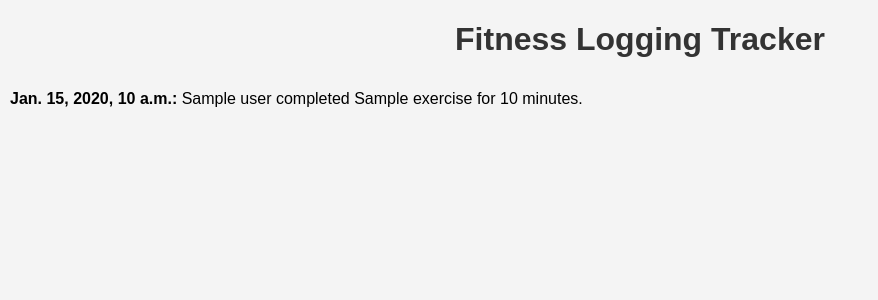
After one commit to dbanerji/Fitness-Tracker, a Django app: template templates/workout_management/workout_view.html in a window 1280 px wide. The commit adds this page. Shown: the top 300 px of the page, without its empty margins (0-878 px from the left). Run offline with Django 3.2, Linux system fonts and the light colour scheme; the template is opened without the code that fills it: most values are stand-ins (such as "Sample title", 1, 10 or a date in 2020).

```diff
--- /dev/null
+++ b/templates/workout_management/workout_view.html
@@ -0,0 +1,29 @@
+{% extends "user_authentication/base.html" %}
+
+{% load static %}
+
+{% block css %}
+    <link rel="stylesheet" href="{% static 'css/fitness_home.css' %}">
+{% endblock %}
+
+{% block title %}
+    Fitness Logging Tracker - Home
+{% endblock %}
+
+{% block heading %}
+    Fitness Logging Tracker
+{% endblock %}
+
+{% block content %}
+<ul class="workouts">
+    {% for workout in workouts %}
+    <li>
+        <strong>{{ workout.date}}:</strong>
+
+        {{ workout.user }} completed {{ workout.exercise }} for {{ workout.duration_minutes }} minutes.
+    </li>
+
+    {% endfor %}
+</ul>
+</div>
+{% endblock %}
--- a/user_authentication/views.py
+++ b/user_authentication/views.py
@@ -45,7 +45,8 @@ def login_user(request):
 
         else:
             messages.error(request,'Invalid credentials')
-    else:
-        form = LoginForm()
+    elif request.method == 'GET':
+        if request.user.is_authenticated:
+            return redirect('workout_management:home')
 
     return render(request,'user_authentication/login.html',{"form":form})
--- a/workout_management/admin.py
+++ b/workout_management/admin.py
@@ -1,2 +1,6 @@
 from django.contrib import admin
 # Register your models here.
+from .models import Exercise, Workout
+
+admin.site.register(Exercise)
+admin.site.register(Workout)
--- /dev/null
+++ b/workout_management/static/css/fitness_home.css
@@ -0,0 +1,70 @@
+body {
+    font-family: Arial, sans-serif;
+    background-color: #f4f4f4;
+    margin: 0;
+    padding: 0;
+}
+
+.container {
+    max-width: 800px;
+    margin: 0 auto;
+    padding: 20px;
+    background-color: #fff;
+    border-radius: 8px;
+    box-shadow: 0 0 10px rgba(0, 0, 0, 0.1);
+}
+
+h1 {
+    text-align: center;
+    color: #333;
+}
+
+form {
+    margin-bottom: 20px;
+}
+
+.form-group {
+    margin-bottom: 15px;
+}
+
+.form-group label {
+    display: block;
+    margin-bottom: 5px;
+    color: #333;
+}
+
+.form-group input[type="text"],
+.form-group input[type="date"],
+.form-group input[type="number"] {
+    width: 100%;
+    padding: 10px;
+    border: 1px solid #ccc;
+    border-radius: 4px;
+}
+
+button {
+    padding: 10px 20px;
+    background-color: #28a745;
+    color: #fff;
+    border: none;
+    border-radius: 4px;
+    cursor: pointer;
+}
+
+button:hover {
+    background-color: #218838;
+}
+
+.workouts {
+    list-style: none;
+    padding: 0;
+}
+
+.workouts li {
+    padding: 10px;
+    border-bottom: 1px solid #ccc;
+}
+
+.workouts li:last-child {
+    border-bottom: none;
+}
--- a/workout_management/urls.py
+++ b/workout_management/urls.py
@@ -1,8 +1,10 @@
 from django.urls import path
-from .views import home
+from .views import home,workout_view
 
 app_name = 'workout_management'
 
 urlpatterns = [
     path('home/', home,name="home"),
+    path('workouts',workout_view,name="workout_view")
+
 ]
```
Also changed, not shown: templates/workout_management/home.html (+20 -3 lines), workout_management/forms.py (+16 -0 lines), workout_management/models.py (+23 -23 lines), workout_management/views.py (+16 -5 lines), workout_management/migrations/0004_alter_workout_options_rename_time_workout_end_time_and_more.py (added), workout_management/migrations/0005_rename_numberofreps_workout_number_of_reps.py (added), workout_management/migrations/0006_alter_workout_options_alter_workout_setnumber.py (added), 1 other file.
